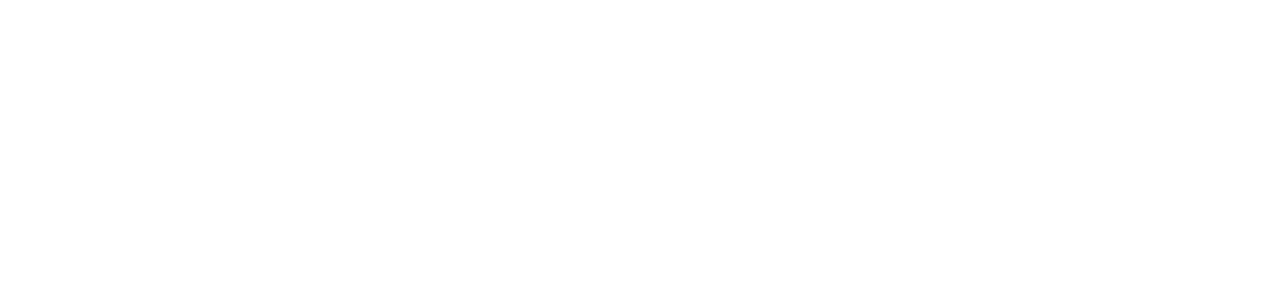
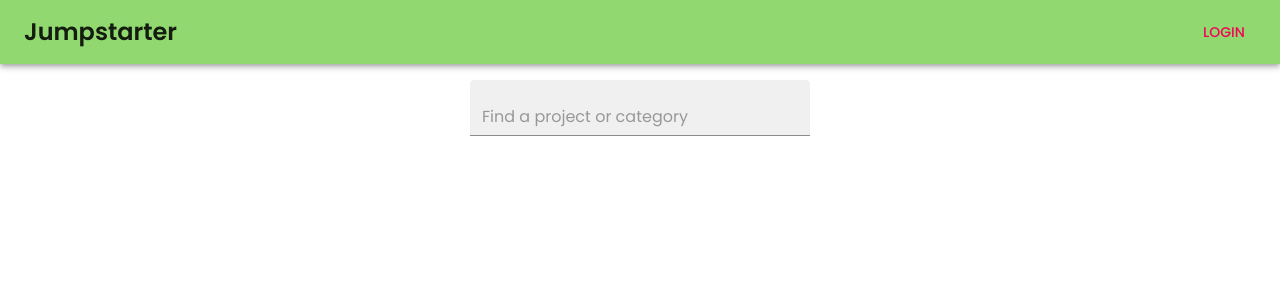
Before and after one commit to bethea28/amazon1, a React (Create React App) app: page /dashboard in a window 1280 px wide. Before the commit this address had no page. Shown: the top 300 px of the page. Built offline with nearby package versions, Linux system fonts and the light colour scheme.

Commit message:
Start home page creation

```diff
--- a/src/App.tsx
+++ b/src/App.tsx
@@ -4,6 +4,7 @@ import { Routes, Route } from 'react-router-dom';
 import InterestSelection from './Routes/Signup/InterestSelection';
 import { Box, ThemeProvider } from '@mui/material';
 import * as global from "./Resources/GlobalTheme";
+import Dashboard from './Routes/Dashboard/Dashboard';
 
 function App() {
 
@@ -14,6 +15,7 @@ function App() {
       <ThemeProvider theme={theme}>
         <Routes>
           <Route path="/interests" element={<InterestSelection />} />
+          <Route path="/dashboard" element={<Dashboard />} />
         </Routes>
       </ThemeProvider>
     </Box>
--- a/src/Components/Header.tsx
+++ b/src/Components/Header.tsx
@@ -9,6 +9,7 @@ function Header() {
                 <AppBar position="static">
                     <Toolbar>
                         <Typography variant="h5" sx={{flexGrow: 1, textAlign: "left", fontWeight: 600}}>Jumpstarter</Typography>
+                        {/* Needs conditional rendering based on whether or not a user is logged in */}
                         <Button color="secondary">Login</Button>
                     </Toolbar>
                 </AppBar>
--- /dev/null
+++ b/src/Routes/Dashboard/Components/SearchBar.tsx
@@ -0,0 +1,12 @@
+import { Box, TextField } from "@mui/material";
+import React from "react";
+
+function SearchBar() {
+    return (
+        <Box>
+            <TextField margin="normal" variant="filled" placeholder="Find a project or category" />
+        </Box>
+    )
+}
+
+export default SearchBar;
--- /dev/null
+++ b/src/Routes/Dashboard/Dashboard.tsx
@@ -0,0 +1,17 @@
+import { Container, Box } from "@mui/material";
+import React from "react";
+import Header from "../../Components/Header";
+import SearchBar from "./Components/SearchBar";
+
+function Dashboard() {
+    return (
+        <Box>
+            <Header/>
+            <Container>
+                <SearchBar/>
+            </Container>
+        </Box>
+    )
+}
+
+export default Dashboard;
```
